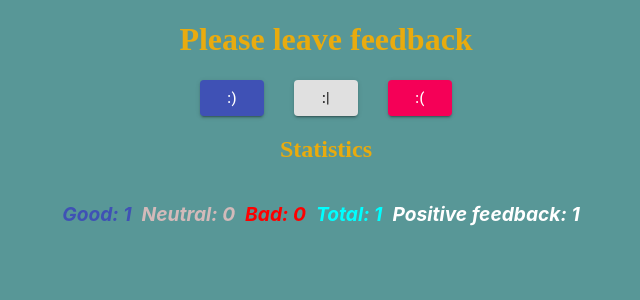
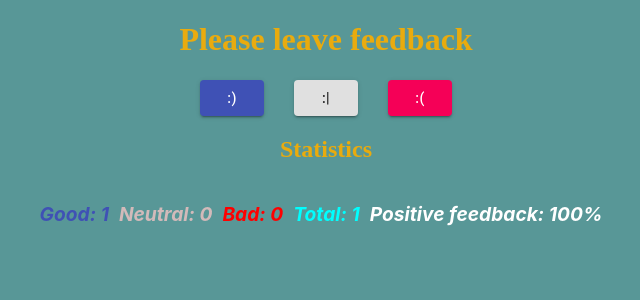
Before and after one commit to Zharkynbek/goit-react-hw-02-feedback, a React (Create React App) app: page / in a window 1280 px wide. Both pictures are taken after a click on the button ":)". Shown: the top 300 px of the page, without its empty margins (314-954 px from the left). Built offline with nearby package versions, Linux system fonts and the light colour scheme.

Commit message:
finished feedback-task

```diff
--- a/package.json
+++ b/package.json
@@ -8,6 +8,7 @@
     "@testing-library/jest-dom": "^5.12.0",
     "@testing-library/react": "^11.2.7",
     "@testing-library/user-event": "^12.8.3",
+    "gh-pages": "^3.2.0",
     "react": "^17.0.2",
     "react-dom": "^17.0.2",
     "react-scripts": "4.0.3",
--- a/src/App.js
+++ b/src/App.js
@@ -1,8 +1,7 @@
 import React, {Component} from "react"
-import FeedbackOptions from "./components/FeedbackOptions/FeedbackOptions"
-import Statistics from "./components/Statistics/Statistics"
+import Section from "./components/Section/Section"
 
-// import Section from "./components/Section/Section"
+
 class App extends Component {
   state = {
     good: 0,
@@ -10,46 +9,29 @@ class App extends Component {
     bad: 0,
   };
 
-  goodFeedback = () => {
+  handleChangeFeedback = (name) => {
     this.setState((prevState) => {
       return {
-        good: prevState.good + 1,
-      };
-    });
-  };
-
-  neutralFeedback = () => {
-    this.setState((prevState) => {
-      return {
-        neutral: prevState.neutral + 1,
-      };
-    });
-  };
-
-  badFeedback = () => {
-    this.setState((prevState) => {
-      return {
-        bad: prevState.bad + 1,
+        [name]: prevState[name] + 1,
       };
     });
   };
 
 
+  getPositivePercentage = () => {
+    const { good, neutral, bad } = this.state
+    return good ? Math.ceil((good / (neutral + bad + good)) * 100) + '%' : 0 + '%'
+  }
   render() {
     return (
       <div>
-        <h1>Please leave feedback</h1>
-        <FeedbackOptions
-          goodFeedback={this.goodFeedback}
-          neutralFeedback={this.neutralFeedback}
-          badFeedback={this.badFeedback}
-        />
-        <Statistics
+        <Section
+          onChangeFeedback={this.handleChangeFeedback}
           good={this.state.good}
           neutral={this.state.neutral}
           bad={this.state.bad}
           total={this.state.good + this.state.neutral + this.state.bad}
-          positivePercentage={this.state.good}
+          positivePercentage={this.getPositivePercentage()}
         />
       </div>
     );
@@ -57,48 +39,3 @@ class App extends Component {
 }
 
 export default App;
-
-
-
-
-
-
-
-  // =======================================
-
-  // countTotalFeedback() {
-  //   return this.state.good + this.state.neutral + this.state.bad;
-  // }
-
-  // =======================================
-
-  // countTotalFeedback() {
-  //   this.setState((prevState) => {
-  //     return {
-  //       good: prevState.bad + 1,
-  //       neutral: prevState.bad + 1,
-  //       bad: prevState.bad + 1,
-  //     };
-  //   });
-  // }
-
-  // ======================================
-  // countTotalFeedback = () => {
-  //   this.setState((prevState) => {
-  //     return {
-  //       good: prevState.good + 1,
-  //     };
-  //   });
-
-  //   this.setState((prevState) => {
-  //     return {
-  //       neutral: prevState.neutral + 1,
-  //     };
-  //   });
-
-  //   this.setState((prevState) => {
-  //     return {
-  //       bad: prevState.bad + 1,
-  //     };
-  //   });
-  // };
--- a/src/components/FeedbackOptions/FeedbackOptions.js
+++ b/src/components/FeedbackOptions/FeedbackOptions.js
@@ -1,22 +1,37 @@
 import React from "react"
 import "./FeedbackOptions.css"
+import { Button } from "@material-ui/core";
 
-import { Button } from "@material-ui/core";
-const FeedbackOptions = ({ goodFeedback, neutralFeedback, badFeedback }) => (
+
+const FeedbackOptions = ({ onChangeFeedback }) => (
   <div className="Counter">
     <span className="goodBtn">
-      <Button variant="contained" color="primary" onClick={goodFeedback}>
+      <Button
+        name="good"
+        variant="contained"
+        color="primary"
+        onClick={(e) => onChangeFeedback(e.currentTarget.name)}
+      >
         :)
       </Button>
     </span>
 
     <span className="neutralBtn">
-      <Button variant="contained" onClick={neutralFeedback}>
+      <Button
+        name="neutral"
+        variant="contained"
+        onClick={(e) => onChangeFeedback(e.currentTarget.name)}
+      >
         :|
       </Button>
     </span>
 
-    <Button variant="contained" color="secondary" onClick={badFeedback}>
+    <Button
+      name="bad"
+      variant="contained"
+      color="secondary"
+      onClick={(e) => onChangeFeedback(e.currentTarget.name)}
+    >
       :(
     </Button>
   </div>
--- a/src/components/Section/Section.js
+++ b/src/components/Section/Section.js
@@ -1,20 +1,25 @@
 import React from "react"
+import FeedbackOptions from "../FeedbackOptions/FeedbackOptions"
+import Statistics from "../Statistics/Statistics"
 
-const Section = () => (
+const Section = ({
+  good,
+  neutral,
+  bad,
+  total,
+  positivePercentage,
+  onChangeFeedback,
+}) => (
   <>
     <h1>Please leave feedback</h1>
-    <FeedbackOptions
-      goodFeedback={this.goodFeedback}
-      neutralFeedback={this.neutralFeedback}
-      badFeedback={this.badFeedback}
-    />
-    <Statistics
-      good={this.state.good}
-      neutral={this.state.neutral}
-      bad={this.state.bad}
-      total={this.state.good + this.state.neutral + this.state.bad}
-      positivePercentage={this.state.good}
-    />
+    <FeedbackOptions onChangeFeedback={onChangeFeedback} />
+   {!!total && <Statistics
+      good={good}
+      neutral={neutral}
+      bad={bad}
+      total={total}
+      positivePercentage={positivePercentage}
+    />}
   </>
 );
 
--- a/src/components/Statistics/Statistics.js
+++ b/src/components/Statistics/Statistics.js
@@ -1,15 +1,15 @@
 import React from "react"
 
 
-const Statistics = ({ good, neutral, bad }) => (
+const Statistics = ({ good, neutral, bad, positivePercentage, total }) => (
   <>
     <h2>Statistics</h2>
     <div className="Statistics">
       <p className="Good">Good: {good}</p>
       <p className="Neutral">Neutral: {neutral}</p>
       <p className="Bad">Bad: {bad}</p>
-      <p className="Total">Total: {good + neutral + bad}</p>
-      <p className="positiveFeedback">Positive feedback: {good}</p>
+      <p className="Total">Total: {total}</p>
+      <p className="positiveFeedback">Positive feedback: {positivePercentage}</p>
     </div>
   </>
 );
```
Also changed, not shown: 1 other file (tests, documents, lock files or other folders).
